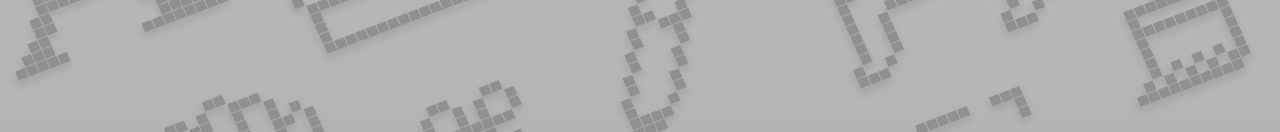
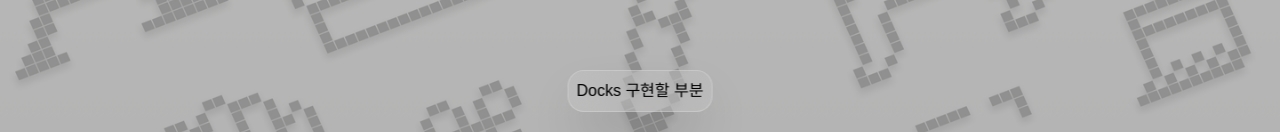
Before and after one commit to ChaJiTae/webos, a React (Vite) app: page / in a window 1280 px wide. Shown: the part 668-800 px from the top of the page. Built offline with nearby package versions, Linux system fonts and the light colour scheme; a web font is replaced by a local one.

Commit message:
feat : Dock 추가 및 위치 선정

```diff
--- /dev/null
+++ b/src/components/Dock/Dock.jsx
@@ -0,0 +1,11 @@
+const Dock = () => {
+  return (
+    <div className="fixed transform -translate-x-1/2 bottom-5 left-1/2">
+      <div className="flex items-end gap-2 px-2 py-2 border shadow-2xl bg-white/10 backdrop-blur-xl rounded-2xl border-white/20">
+        Docks 구현할 부분
+      </div>
+    </div>
+  );
+};
+
+export default Dock;
--- a/src/pages/Desktop.jsx
+++ b/src/pages/Desktop.jsx
@@ -1,6 +1,7 @@
 import MenuBar from "../components/layout/MenuBar";
 import DesktopIcon from "../components/Desktop/DesktopIcon";
 import ProcessLauncher from "../components/ProcessLauncher/ProcessLauncher";
+import Dock from "../components/Dock/Dock";
 
 import GrayBackground from "../assets/backgroundImage/Gray_Background.png";
 import LightBackground from "../assets/backgroundImage/Light_Background.png";
@@ -51,6 +52,7 @@ const Desktop = () => {
           ))}
         </div>
         <ProcessLauncher />
+        <Dock />
       </div>
     </div>
   );
```
